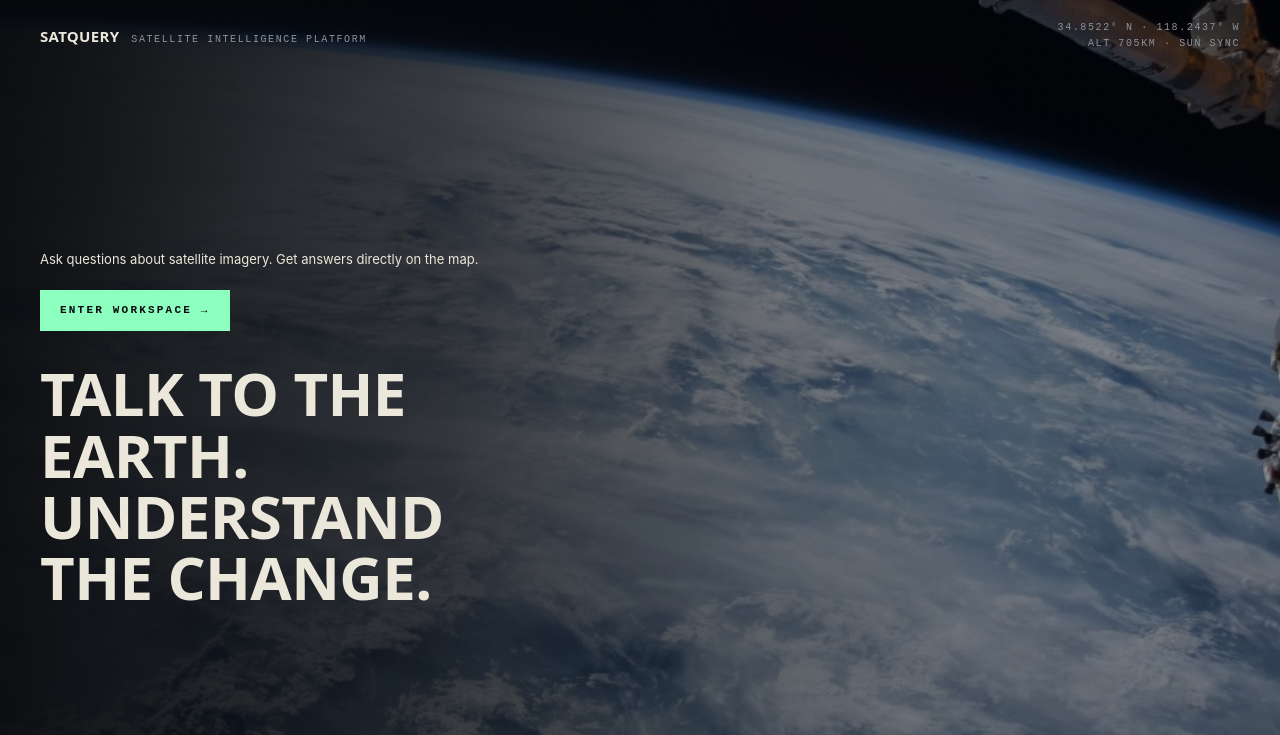
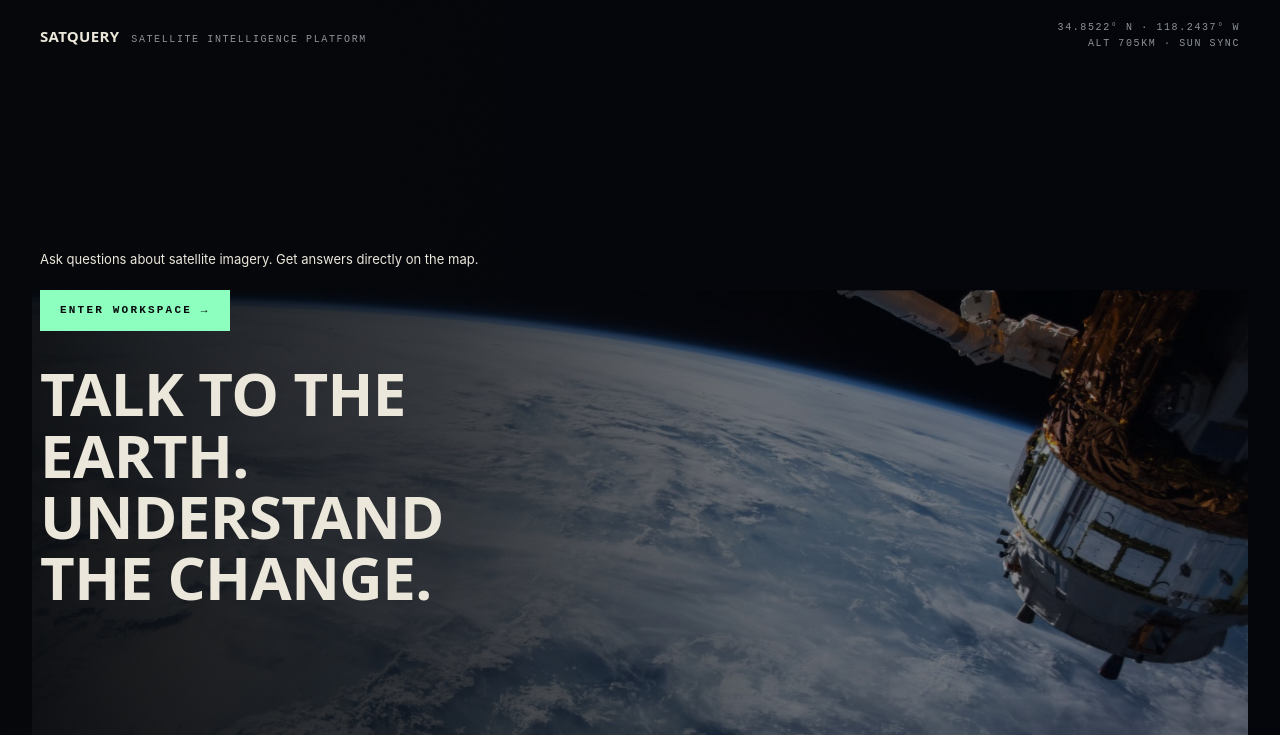
Before and after one commit to arcwack/SatQuery-DevJams-, a Next.js app in the folder frontend/: page / in a window 1280 px wide. Shown: the top 735 px of the page. Built offline with nearby package versions, Linux system fonts and the light colour scheme.

Commit message:
Zoom out landing background (contain the whole scene)

```diff
--- a/frontend/components/SatelliteBackdrop.tsx
+++ b/frontend/components/SatelliteBackdrop.tsx
@@ -12,7 +12,8 @@
         alt=""
         loading="eager"
         fetchPriority="high"
-        className="h-full w-full object-cover object-center"
+        className="h-full w-full object-contain"
+        style={{ transform: "scale(0.95)" }}
       />
 
       {/* Dark film overlay so the headline reads clearly */}
```
